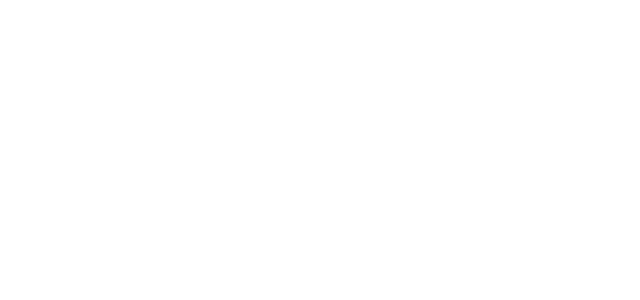
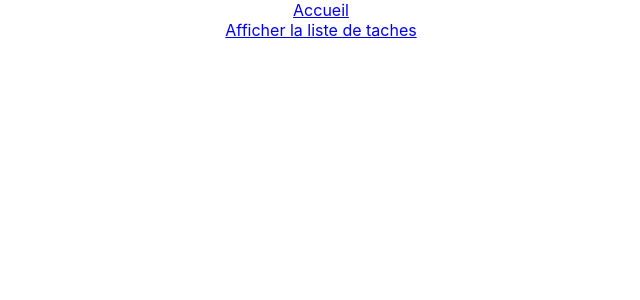
Before and after one commit to AlphonseCou/TodoListApp, a React (Create React App) app in the folder todolistfront/: page /todolist in a window 1280 px wide. Shown: the top 300 px of the page, without its empty margins (319-959 px from the left). Built offline with nearby package versions, Linux system fonts and the light colour scheme.

Commit message:
correction of the header location

```diff
--- a/todolistfront/src/App.js
+++ b/todolistfront/src/App.js
@@ -1,5 +1,6 @@
 import "./App.css";
 import Home from "./pages/Home/Home";
+import Header from "./components/Header/Header";
 import TodoList from "./pages/TodoList/TodoList";
 import { BrowserRouter as Router, Route, Routes } from "react-router-dom";
 
@@ -7,6 +8,7 @@
   return (
     <div className="App">
       <Router>
+        <Header />
         <Routes>
           <Route path="/todolist" element={<TodoList />} />
           <Route path="/" element={<Home />} />
--- a/todolistfront/src/pages/Home/Home.js
+++ b/todolistfront/src/pages/Home/Home.js
@@ -1,12 +1,10 @@
 import React from "react";
-import Header from "../../components/Header/Header";
 import "./Home.css";
 
 function Home() {
   return (
     <>
       <div className="home">
-        <Header />
         <p>Création d'une App ToDo List</p>
       </div>
     </>
```
